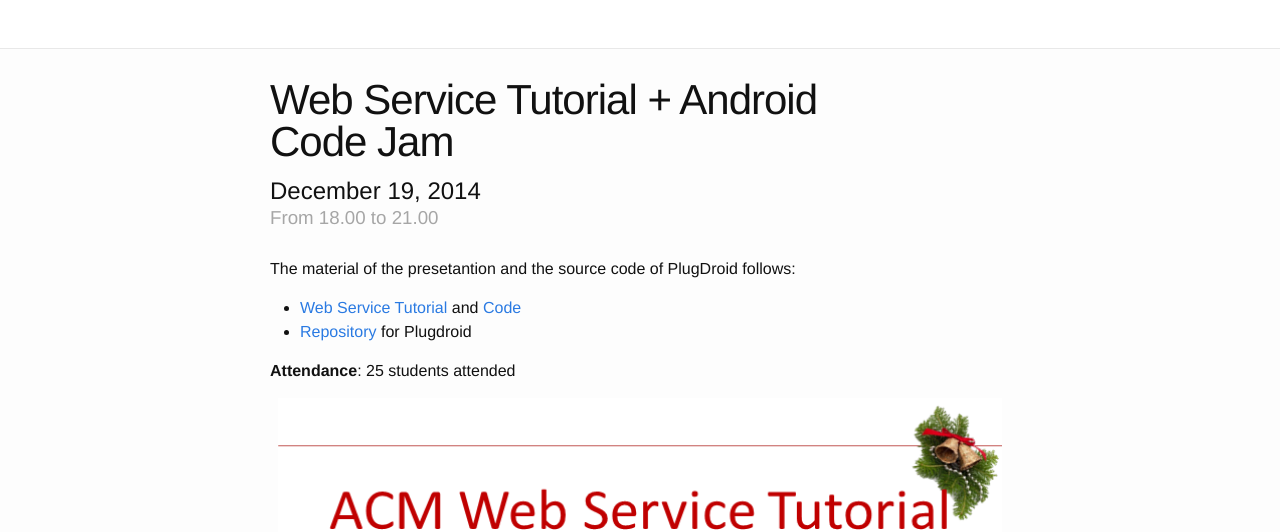
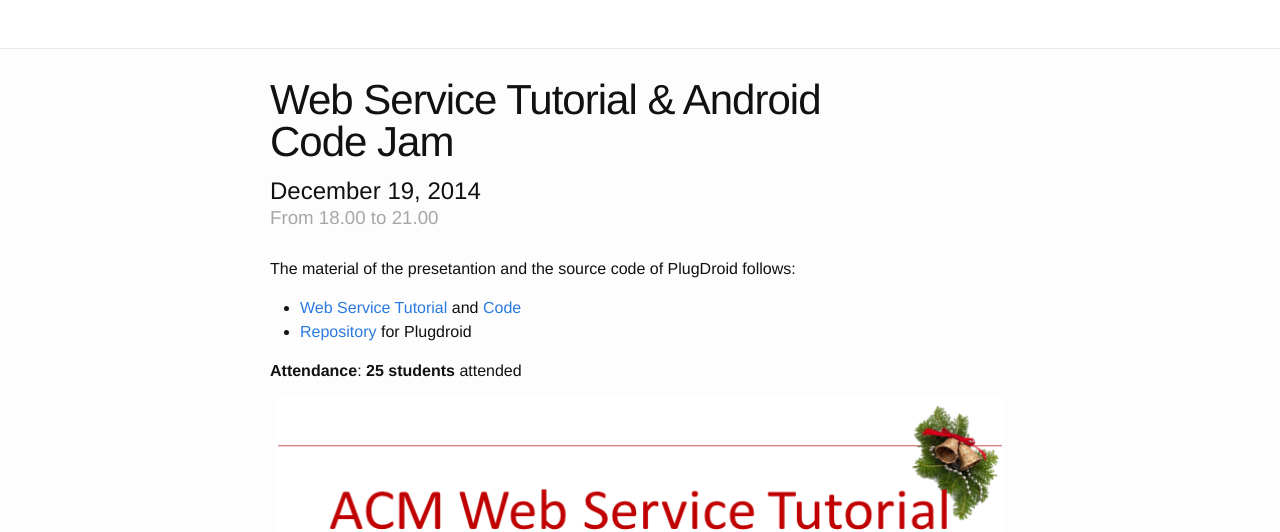
Before and after one commit to stevelaskaridis/acmauth.github.io, a Jekyll site: the page built from _posts/2014-12-19-web-service-tutorial-and-code-jam.md, in a window 1280 px wide and 900 px high. Shown: the part 334-866 px from the top of the window. Built offline with Jekyll 4.4.1, drawn with Linux system fonts in a browser that asks for light colours.

```diff
--- a/_posts/2014-12-19-web-service-tutorial-and-code-jam.md
+++ b/_posts/2014-12-19-web-service-tutorial-and-code-jam.md
@@ -2,7 +2,7 @@
 layout: post
 
 # Event information
-title: "Web Service Tutorial + Android Code Jam"
+title: "Web Service Tutorial & Android Code Jam"
 cover: "../assets/web-service-and-code-jam/cover.png"
 date: 2014/12/19
 start_time: "18.00"
@@ -15,7 +15,7 @@ The material of the presetantion and the source code of PlugDroid follows:
 * [Web Service Tutorial](../assets/web-service-and-code-jam/ACM-Web-Service-Tutorial.pdf) and [Code](../assets/web-service-and-code-jam/Code.rar)
 * [Repository](https://bitbucket.org/psmert/plugdroid.git) for Plugdroid
 
-**Attendance**: 25 students attended
+**Attendance**: **25 students** attended
 
 <p><a href="../assets/web-service-and-code-jam/poster.png"><img class="center" alt="team-fair-poster" height="1024" width="724" src="../assets/web-service-and-code-jam/poster.png"/></a></p>
 <p><a href="../assets/web-service-and-code-jam/10299417_794850943909766_1061982305_n-1.jpg"><img class="center" alt="10299417_794850943909766_1061982305_n-1.jpg" src="../assets/web-service-and-code-jam/10299417_794850943909766_1061982305_n-1.jpg"/></a></p>
```
Also changed, not shown: _posts/2012-11-26-hello-android-seminar.md (+1 -4 lines).
